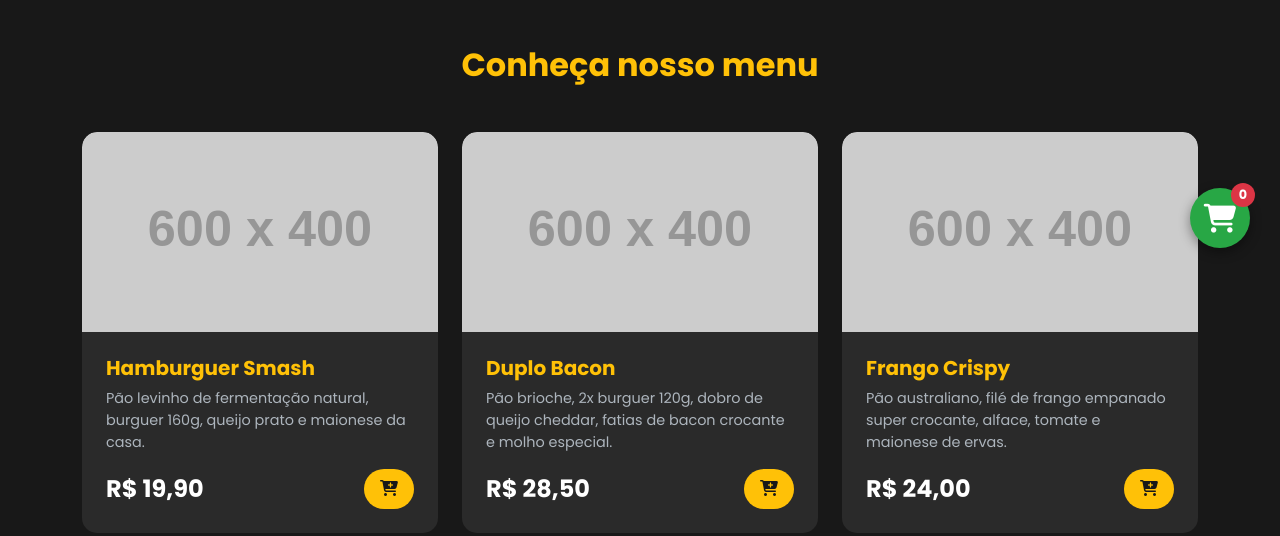
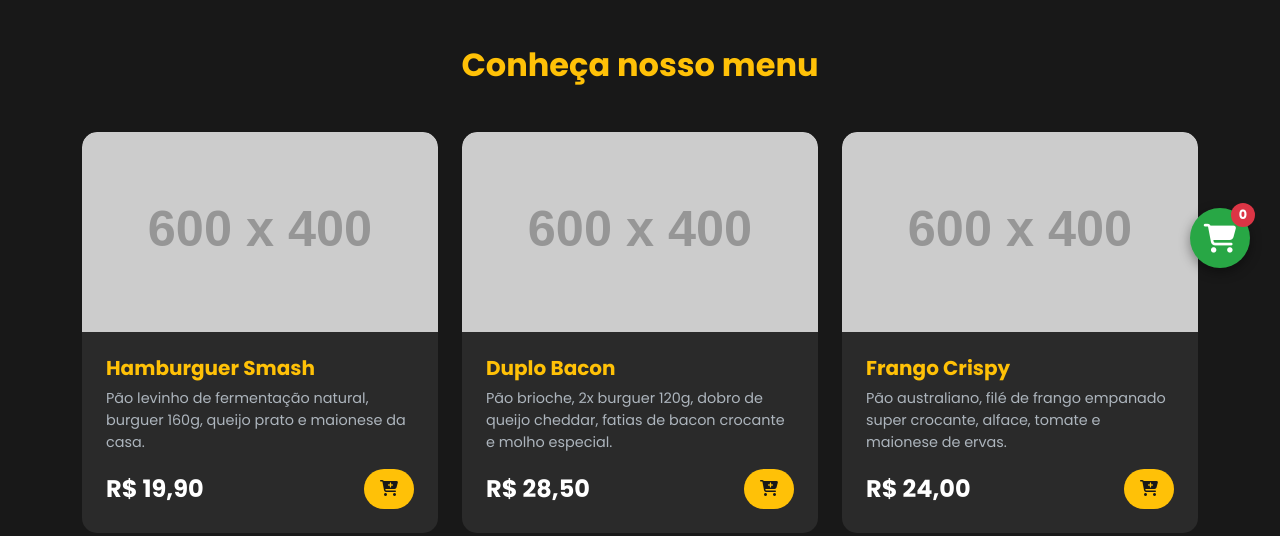
Before and after one commit to carlospaivaneto/Site-hamburgueria, a plain HTML site: page index.html in a window 1280 px wide. Shown: the part 522-1058 px from the top of the page. Drawn offline with nearby package versions, Linux system fonts and the light colour scheme; placeholder pictures from the web are drawn by us.

Commit message:
deixando icone mais perto do rodape

```diff
--- a/style.css
+++ b/style.css
@@ -121,7 +121,7 @@ body {
 /* --- AJUSTE DO CARRINHO --- */
 .cart-fab {
     position: fixed;
-    bottom: 30px; /* Aumentado de 20px para 30px */
+    bottom: 10px; /* Aumentado de 20px para 30px */
     right: 30px;  /* Aumentado de 20px para 30px */
     background-color: #28a745;
     color: white;
```
